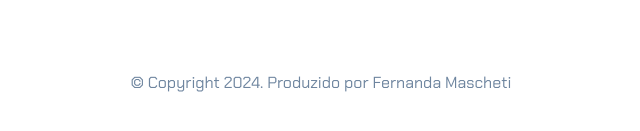
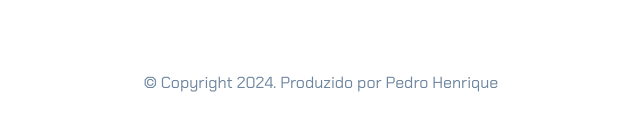
Before and after one commit to Pedroskksk/Portfolio-de-projetos, a plain HTML site: page index.html in a window 1280 px wide. Shown: the part 1178-1309 px from the top of the page, 319-959 px from the left. Drawn offline with nearby package versions, Linux system fonts and the light colour scheme.

Commit message:
Update index.html

```diff
--- a/index.html
+++ b/index.html
@@ -210,7 +210,7 @@
             <i class="bi bi-github"></i>
             <a href="https://github.com/femascheti">GitHub</a>
         </div>
-        <p class="my-5 text-center">© Copyright 2024. Produzido por Fernanda Mascheti</p>
+        <p class="my-5 text-center">© Copyright 2024. Produzido por Pedro Henrique</p>
     </footer>
 
     <script src="https://cdn.jsdelivr.net/npm/bootstrap@5.3.2/dist/js/bootstrap.bundle.min.js"></script>
```
